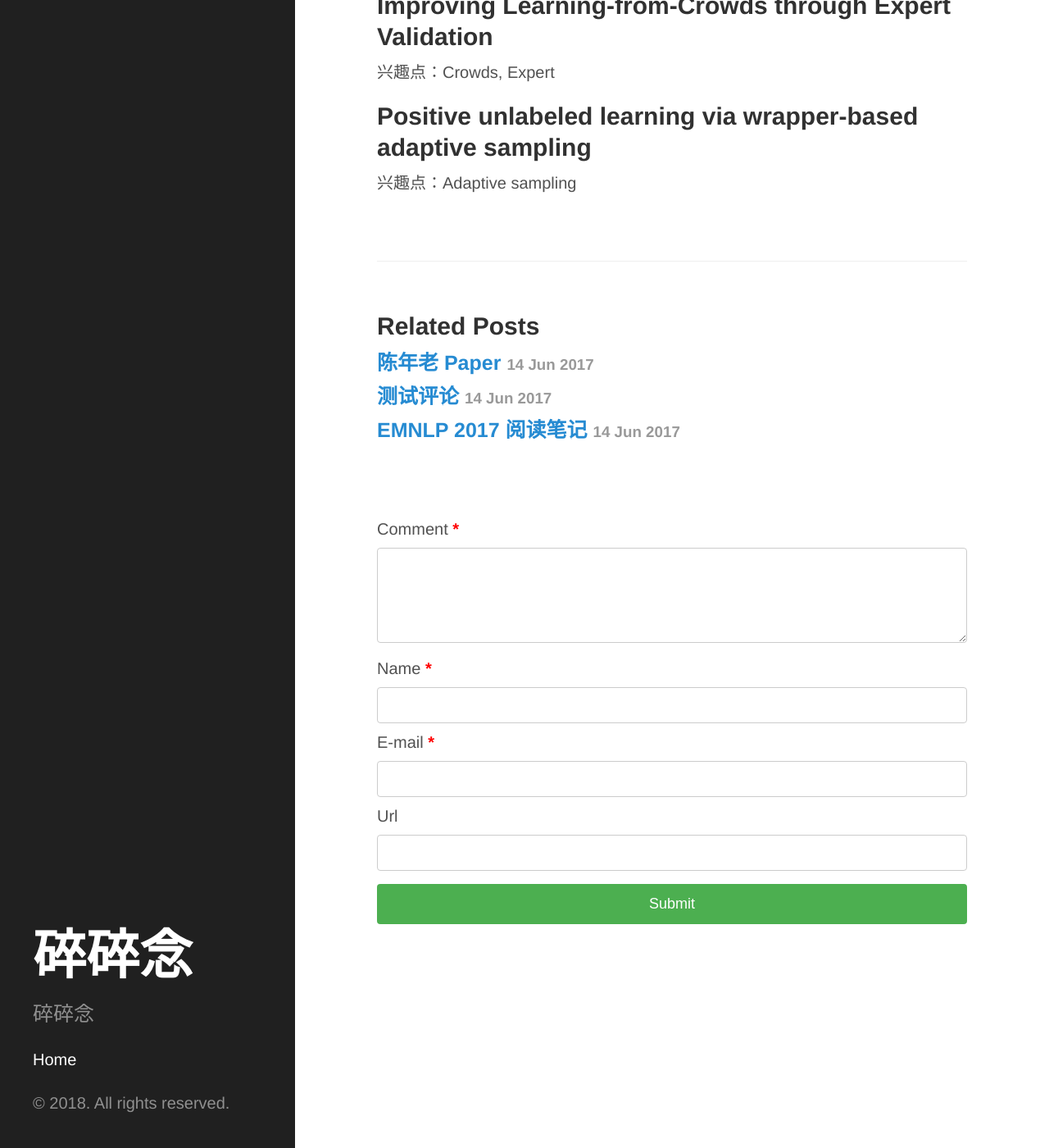
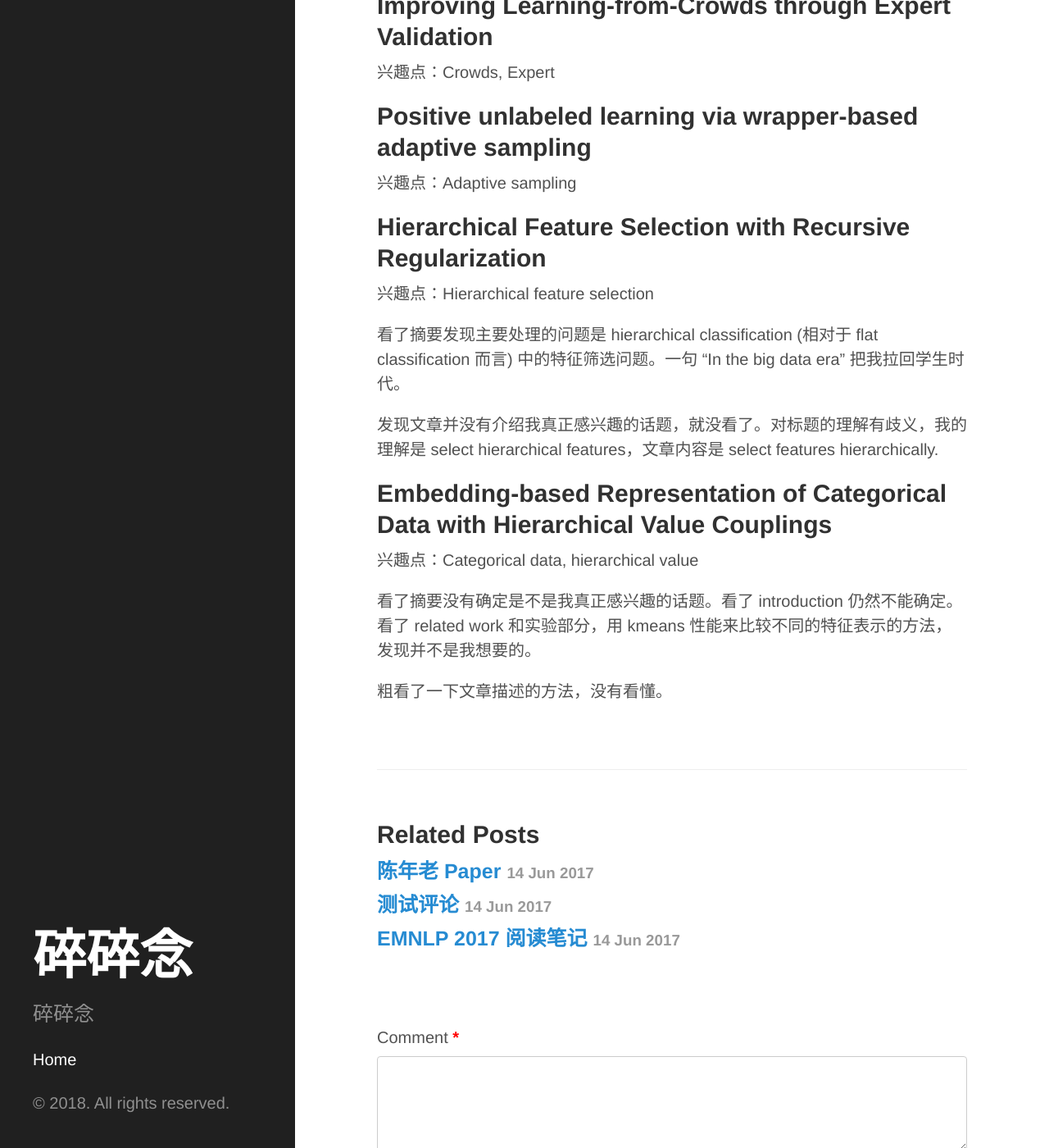
Before and after one commit to yanwang10/yanwang10.github.io, a Jekyll site: the page built from _posts/2017-09-10-ijcai17.md, in a window 1280 px wide and 1400 px high, scrolled down 512 px. Shown: the whole window at 82% size. Built offline with Jekyll 4.4.1, drawn with Linux system fonts in a browser that asks for light colours.

Commit message:
Too long since last commit. Cannot remember what I have written since then.

```diff
--- a/_posts/2017-09-10-ijcai17.md
+++ b/_posts/2017-09-10-ijcai17.md
@@ -30,3 +30,19 @@ tags:
 ## Positive unlabeled learning via wrapper-based adaptive sampling
 
 兴趣点：Adaptive sampling
+
+## Hierarchical Feature Selection with Recursive Regularization
+
+兴趣点：Hierarchical feature selection
+
+看了摘要发现主要处理的问题是 hierarchical classification (相对于 flat classification 而言) 中的特征筛选问题。一句 “In the big data era” 把我拉回学生时代。
+
+发现文章并没有介绍我真正感兴趣的话题，就没看了。对标题的理解有歧义，我的理解是 select hierarchical features，文章内容是 select features hierarchically.
+
+## Embedding-based Representation of Categorical Data with Hierarchical Value Couplings
+
+兴趣点：Categorical data, hierarchical value
+
+看了摘要没有确定是不是我真正感兴趣的话题。看了 introduction 仍然不能确定。看了 related work 和实验部分，用 kmeans 性能来比较不同的特征表示的方法，发现并不是我想要的。
+
+粗看了一下文章描述的方法，没有看懂。
```
Also changed, not shown: _posts/2017-09-23-old-papers.md (+7 -1 lines).
